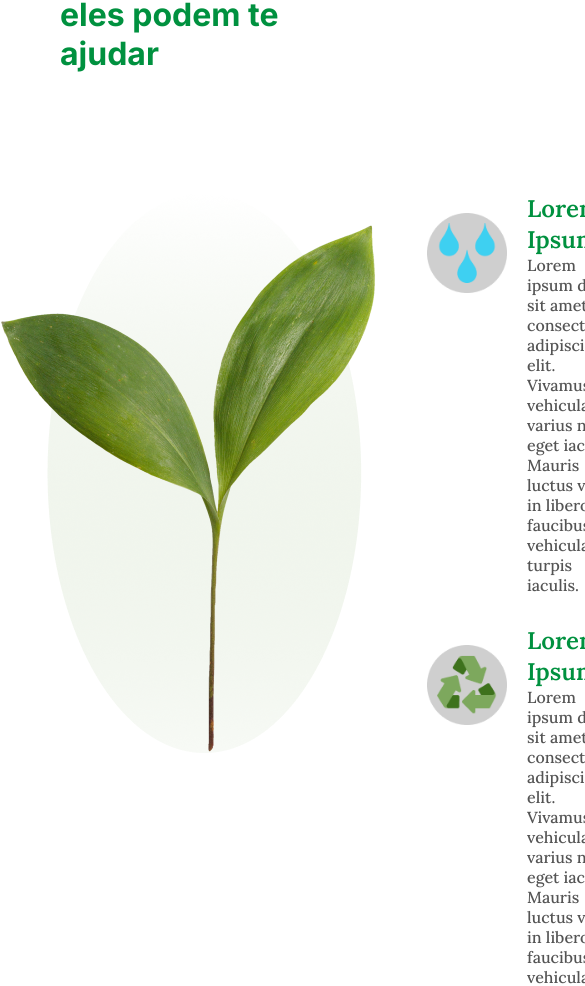
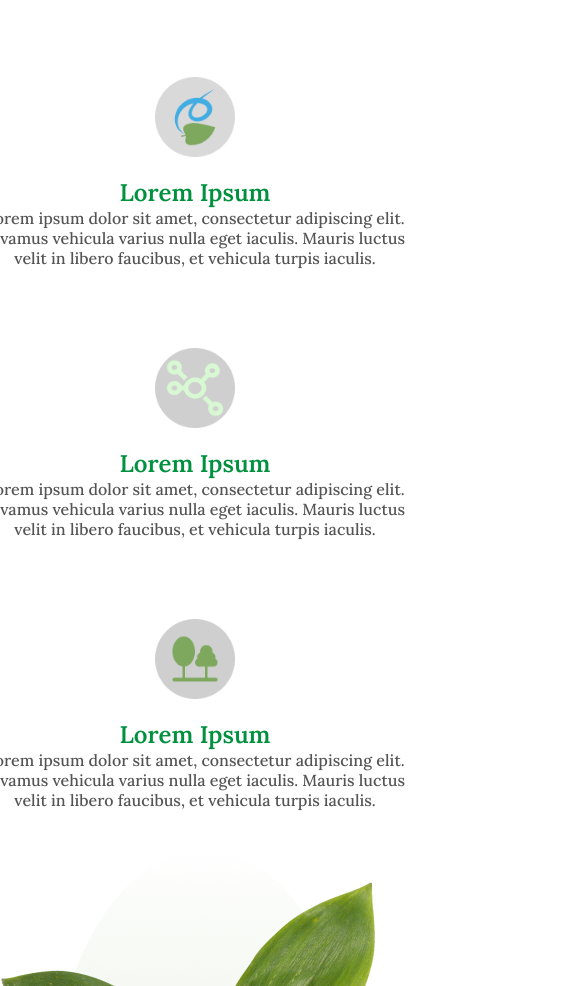
Before and after one commit to oguialmeida/Alchemy-Paracelso, a React (Create React App) app in the folder paracelso/: page / in a window 390 px wide. Shown: the part 1014-2000 px from the top of the page, 585 px wide, since content can reach past the window. Built offline with nearby package versions, Linux system fonts and the light colour scheme.

Commit message:
Responsivo 100%

```diff
--- a/paracelso/package.json
+++ b/paracelso/package.json
@@ -8,7 +8,7 @@
     "@testing-library/user-event": "^13.5.0",
     "react": "^18.2.0",
     "react-dom": "^18.2.0",
-    "react-scripts": "5.0.1",
+    "react-scripts": "^5.0.1",
     "web-vitals": "^2.1.4"
   },
   "scripts": {
--- a/paracelso/src/App.js
+++ b/paracelso/src/App.js
@@ -23,7 +23,7 @@ function App() {
     <div className="App">
       <NavBar />
       <section className='Banner'>
-        <text className='Title'>Verifique o balanceamento das sua reações químicas</text>
+        <text className='Title'>Verifique o balanceamento das suas equações químicas</text>
         <div className='Search'>
           <input
             className='Input'
@@ -45,6 +45,7 @@ function App() {
           color2="como eles podem te ajudar"
         />
         <div className='Row'>
+          {/* A proxima div é visivel somente em dispositivos WEB. */}
           <div className='ItemList'>
             <div className='Column'>
               <div className='Row'>
@@ -98,13 +99,68 @@ function App() {
             </div>
           </div>
 
-          <div className='ItemList'>
+          {/* A proxima div é visivel somento em dispositivos moveis. */}
+          <div className='ItemListMobile'>
+            <div className='Column'>
+              <div className='Row'>
+                <img
+                  src={Icon1}
+                  className='Icon'
+                />
+                <div className='TextBox'>
+                  <text className='ItemTitle'>
+                    Lorem Ipsum
+                  </text>
+                  <text className='ItemText'>
+                    Lorem ipsum dolor sit amet, consectetur adipiscing elit.
+                    Vivamus vehicula varius nulla eget iaculis. Mauris luctus velit in libero faucibus,
+                    et vehicula turpis iaculis.
+                  </text>
+                </div>
+              </div>
+              <div className='Row'>
+                <img
+                  src={Icon2}
+                  className='Icon'
+                />
+                <div className='TextBox'>
+                  <text className='ItemTitle'>
+                    Lorem Ipsum
+                  </text>
+                  <text className='ItemText'>
+                    Lorem ipsum dolor sit amet, consectetur adipiscing elit.
+                    Vivamus vehicula varius nulla eget iaculis. Mauris luctus velit in libero faucibus,
+                    et vehicula turpis iaculis.
+                  </text>
+                </div>
+              </div>
+              <div className='Row'>
+                <img
+                  src={Icon3}
+                  className='Icon'
+                />
+                <div className='TextBox'>
+                  <text className='ItemTitle'>
+                    Lorem Ipsum
+                  </text>
+                  <text className='ItemText'>
+                    Lorem ipsum dolor sit amet, consectetur adipiscing elit.
+                    Vivamus vehicula varius nulla eget iaculis. Mauris luctus velit in libero faucibus,
+                    et vehicula turpis iaculis.
+                  </text>
+                </div>
+              </div>
+            </div>
+          </div>
+
+          <div>
             <img
               src={Plant}
+              className='Plant'
             />
           </div>
 
-          <div className='ItemList'>
+          <div>
             <div className='Column'>
               <div className='Row'>
                 <img
--- a/paracelso/src/components/Footer.jsx
+++ b/paracelso/src/components/Footer.jsx
@@ -12,22 +12,22 @@ function Footer() {
                     />
                 </div>
                 <div className={Styles.Column}>
-                    <text>Navegue</text>
+                    <text className={Styles.Title}>Navegue</text>
                     <a
                         className={Styles.Link}
-                        href=""
+                        href="#"
                     >
                         Home
                     </a>
                     <a
                         className={Styles.Link}
-                        href=""
+                        href="#Services"
                     >
                         Serviços
                     </a>
                     <a
                         className={Styles.Link}
-                        href=""
+                        href="#Team"
                     >
                         Nosso Time
                     </a>
--- a/paracelso/src/components/styles/Footer.module.css
+++ b/paracelso/src/components/styles/Footer.module.css
@@ -23,15 +23,25 @@
     justify-content: center;
 }
 
-.Link{
+.Title {
     margin-top: 10px;
     font-family: Inter;
+    font-size: 18px;
+    font-weight: bold;
+    text-decoration: none;
+    color: #FFFFFF;
+}
+
+.Link {
+    margin-top: 10px;
+    font-family: Inter;
+    font-size: 16px;
     text-decoration: none;
     cursor: pointer;
     color: #FFFFFF;
 }
 
-.Center{
+.Center {
     padding-top: 20px;
     padding-bottom: 20px;
     display: flex;
@@ -40,7 +50,36 @@
     border-top: solid 1px #FFFFFF;
 }
 
-.Direitos{
+.Direitos {
     color: #FFFFFF;
     font-family: Inter;
+    font-size: 16px;
 }
+
+@media (max-width: 768px) {
+    .Row {
+        display: flex;
+        flex-direction: column;
+        align-items: center;
+    }
+
+    .Column {
+        padding: 60px;
+        display: flex;
+        flex-direction: column;
+        align-items: center;
+    }
+
+    .Link{
+        margin: 10px;
+    }
+
+    .Title {
+        margin: 10px;
+        font-family: Inter;
+        font-size: 18px;
+        font-weight: bold;
+        text-decoration: none;
+        color: #FFFFFF;
+    }
+}
--- a/paracelso/src/components/styles/NavBar.module.css
+++ b/paracelso/src/components/styles/NavBar.module.css
@@ -1,25 +1,29 @@
 @import url('https://fonts.googleapis.com/css2?family=Inter:wght@100;200;300;400;500;600;700;800;900&display=swap');
-.Background{
+
+.Background {
     background-color: #008F4C;
 
 }
-.Container{
+
+.Container {
     height: 100px;
-    max-width: 1920px;
     display: flex;
     flex-direction: row;
     align-items: center;
     justify-content: space-between;
 }
-.Logo{
+
+.Logo {
     width: 240px;
     margin: 20px;
 }
-.Navgation{
+
+.Navgation {
     display: flex;
     flex-direction: row;
 }
-.Link{
+
+.Link {
     text-decoration: none;
     margin: 40px;
     color: #FFFFFF;
@@ -27,3 +31,9 @@
     font-weight: 500;
     font-size: 18px;
 }
+
+@media (max-width: 768px) {
+    .Container {
+        display: none;
+    }
+}
--- a/paracelso/src/global-styles/App.css
+++ b/paracelso/src/global-styles/App.css
@@ -1,18 +1,22 @@
 @import url('https://fonts.googleapis.com/css2?family=Inter:wght@100;200;300;400;500;600;700;800;900&display=swap');
 @import url('https://fonts.googleapis.com/css2?family=Lora:ital,wght@0,400;0,500;0,600;0,700;1,400;1,500;1,600;1,700&display=swap');
-.Banner{
+
+.Banner {
   background-image: url("../assets/Banner.png");
   background-color: #008F4C;
   display: flex;
   flex-direction: column;
   align-items: center;
   justify-content: center;
-  height: 70vh; /* You must set a specified height */
-  background-position: bottom; /* Center the image */
-  background-size: cover; /* Resize the background image to cover the entire container */
+  height: 70vh;
+  /* You must set a specified height */
+  background-position: bottom;
+  /* Center the image */
+  background-size: cover;
+  /* Resize the background image to cover the entire container */
 }
 
-.Title{
+.Title {
   font-size: 36px;
   font-weight: 600;
   color: #FFFFFF;
@@ -20,7 +24,7 @@
   text-align: center;
 }
 
-.Input{
+.Input {
   height: 50px;
   width: 50vw;
   padding-inline-start: 20px;
@@ -29,7 +33,7 @@
   border-radius: 8px 0 0 8px;
 }
 
-.Button{
+.Button {
   height: 52px;
   padding-inline: 20px;
   font-family: Inter;
@@ -41,29 +45,29 @@
   border-radius: 0 8px 8px 0;
 }
 
-.Icon{
+.Icon {
   width: 80px;
   height: 80px;
   margin: 20px;
 }
 
-.Row{
+.Row {
   display: flex;
   flex-direction: row;
 }
 
-.Column{
+.Column {
   display: flex;
   flex-direction: column;
 }
 
-.TextBox{
+.TextBox {
   display: flex;
   flex-direction: column;
   margin-bottom: 30px;
 }
 
-.ItemTitleLeft{
+.ItemTitleLeft {
   font-family: Lora;
   font-size: 24px;
   font-weight: 600;
@@ -71,7 +75,7 @@
   text-align: end;
 }
 
-.ItemTextLeft{
+.ItemTextLeft {
   font-family: Lora;
   font-size: 16px;
   font-weight: 500;
@@ -79,38 +83,33 @@
   text-align: end;
 }
 
-.ItemTitle{
+.ItemTitle {
   font-family: Lora;
   font-size: 24px;
   font-weight: 600;
   color: #00913F;
 }
 
-.ItemText{
+.ItemText {
   font-family: Lora;
   font-size: 16px;
   font-weight: 500;
   color: #545454;
 }
 
-.ItemList{
-  margin-top: 60px;
-  margin-bottom: 60px;
-}
-
-.Profile{
+.Profile {
   margin: 60px;
   display: flex;
   flex-direction: column;
 }
 
-.ProfilePicture{
+.ProfilePicture {
   width: 240px;
   height: 240px;
   border-radius: 120px;
 }
 
-.Name{
+.Name {
   font-size: 24px;
   font-weight: 600;
   font-family: Inter;
@@ -120,7 +119,7 @@
   margin-bottom: 10px;
 }
 
-.Position{
+.Position {
   font-size: 16px;
   font-family: 600;
   font-family: Inter;
@@ -128,10 +127,61 @@
   text-align: center;
 }
 
-section{
+.ItemListMobile {
+  display: none;
+}
+
+section {
   padding: 60px;
   display: flex;
   flex-direction: column;
   align-items: center;
   justify-content: center;
+  border-top: solid 2.5px #008F4C;
 }
+
+@media (max-width: 768px) {
+  .Row {
+    display: flex;
+    flex-direction: column;
+    align-items: center;
+    justify-content: center;
+  }
+
+  .ItemTitle {
+    font-family: Lora;
+    font-size: 24px;
+    font-weight: 600;
+    color: #00913F;
+    text-align: center;
+  }
+
+  .ItemText {
+    font-family: Lora;
+    font-size: 16px;
+    font-weight: 500;
+    color: #545454;
+    text-align: center;
+  }
+
+  .ItemList {
+    display: none;
+  }
+
+  .ItemListMobile {
+    display: contents;
+  }
+
+  .Icon {
+    width: 80px;
+    height: 80px;
+    margin: 20px;
+    margin-top: 40px;
+  }
+
+  .TextBox {
+    display: flex;
+    flex-direction: column;
+    margin-bottom: 40px;
+  }
+}
```
Also changed, not shown: 1 other file (tests, documents, lock files or other folders).
